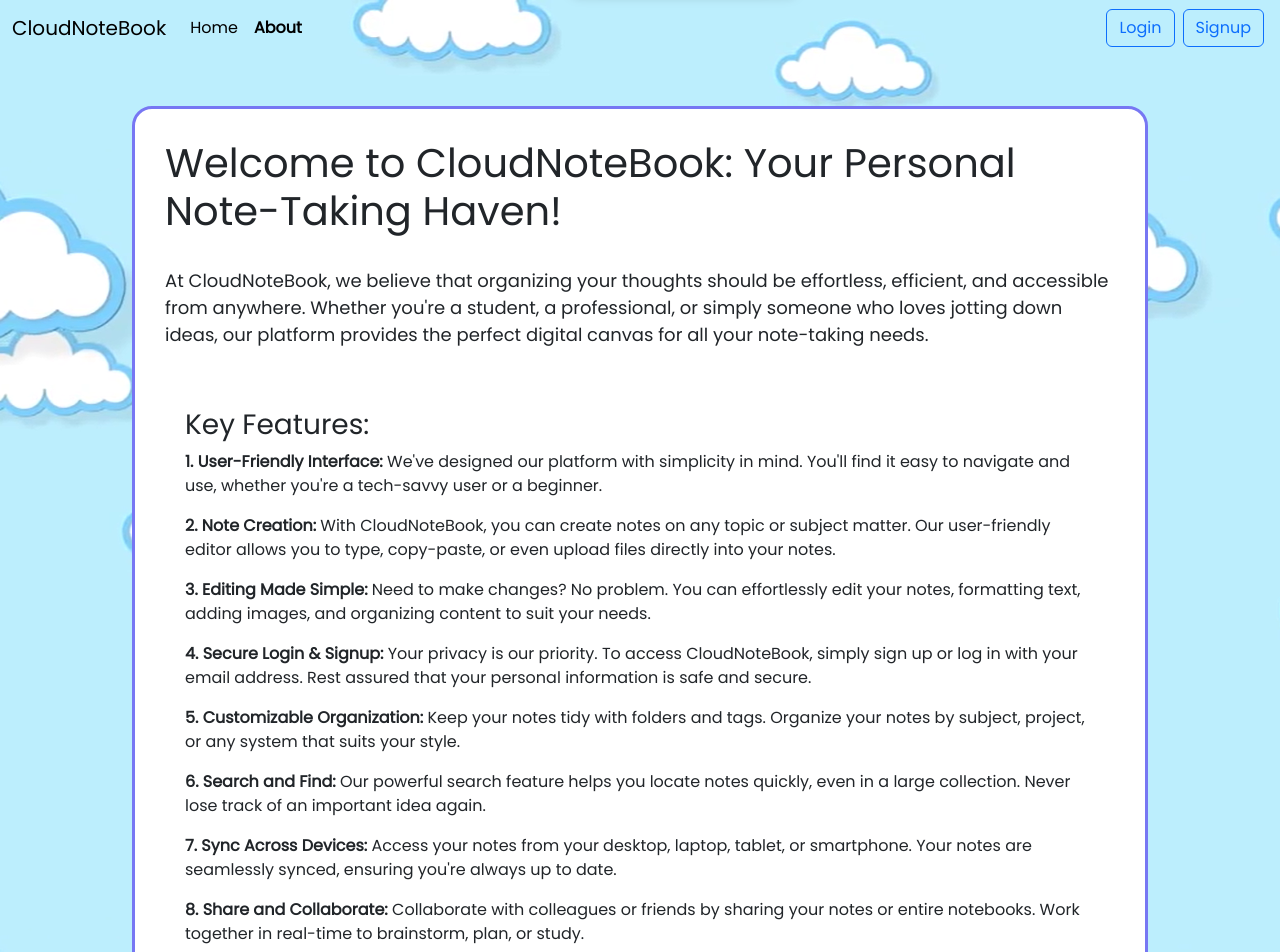
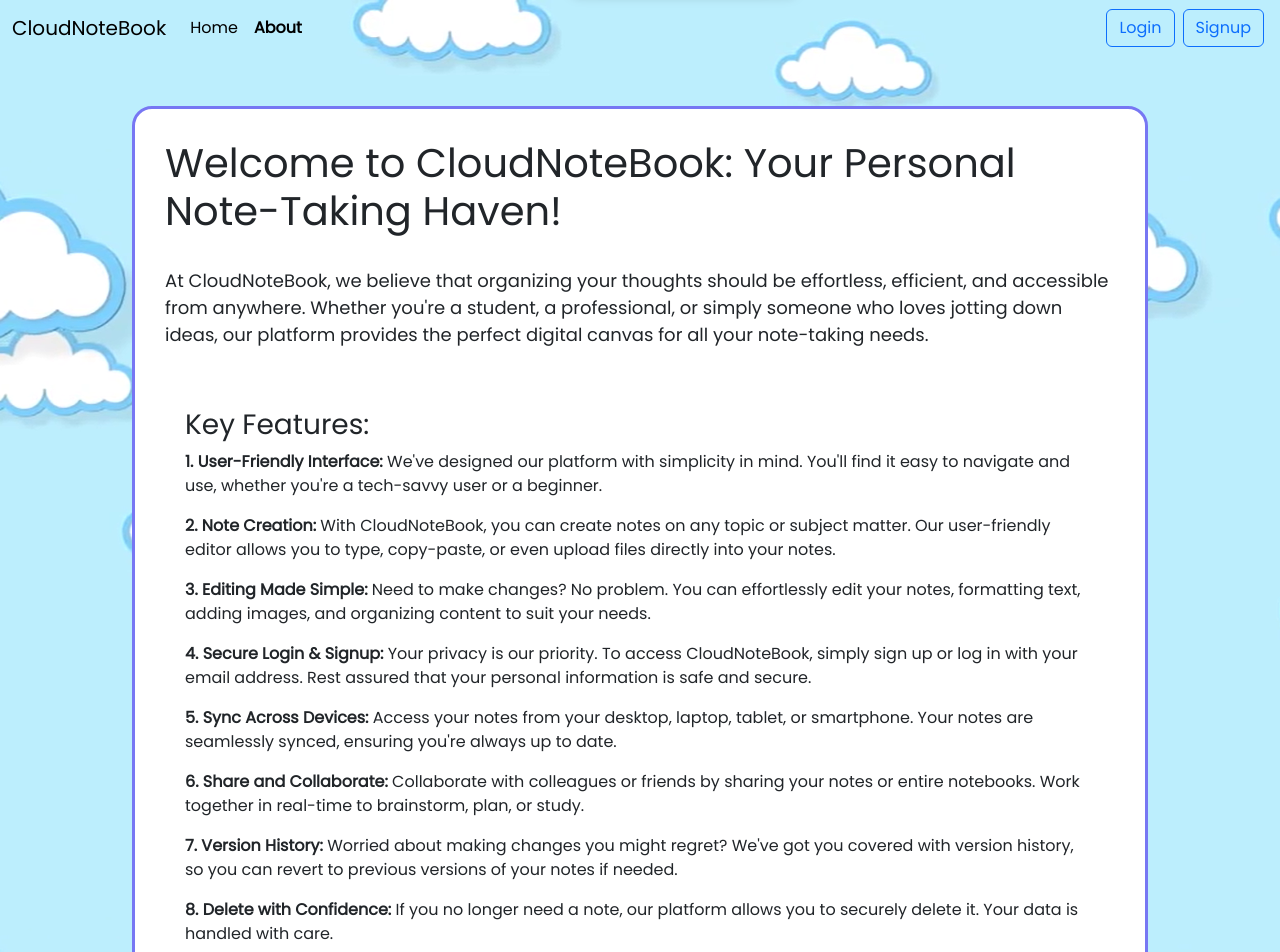
Before and after one commit to Ayush-Singh-Bhati/CloudNoteBook, a React (Create React App) app: page /about in a window 1280 px wide. Shown: the top 952 px of the page. Built offline with nearby package versions, Linux system fonts and the light colour scheme.

Commit message:
Add changes

```diff
--- a/src/componants/About.js
+++ b/src/componants/About.js
@@ -21,17 +21,13 @@ function About() {
 
         <p><b>4. Secure Login & Signup:</b> Your privacy is our priority. To access CloudNoteBook, simply sign up or log in with your email address. Rest assured that your personal information is safe and secure.</p>
 
-        <p><b>5. Customizable Organization:</b> Keep your notes tidy with folders and tags. Organize your notes by subject, project, or any system that suits your style.</p>
+        <p><b>5. Sync Across Devices:</b> Access your notes from your desktop, laptop, tablet, or smartphone. Your notes are seamlessly synced, ensuring you're always up to date.</p>
 
-        <p><b>6. Search and Find:</b> Our powerful search feature helps you locate notes quickly, even in a large collection. Never lose track of an important idea again.</p>
+        <p><b>6. Share and Collaborate:</b> Collaborate with colleagues or friends by sharing your notes or entire notebooks. Work together in real-time to brainstorm, plan, or study.</p>
 
-        <p><b>7. Sync Across Devices:</b> Access your notes from your desktop, laptop, tablet, or smartphone. Your notes are seamlessly synced, ensuring you're always up to date.</p>
+        <p><b>7. Version History:</b> Worried about making changes you might regret? We've got you covered with version history, so you can revert to previous versions of your notes if needed.</p>
 
-        <p><b>8. Share and Collaborate:</b> Collaborate with colleagues or friends by sharing your notes or entire notebooks. Work together in real-time to brainstorm, plan, or study.</p>
-
-        <p><b>9. Version History:</b> Worried about making changes you might regret? We've got you covered with version history, so you can revert to previous versions of your notes if needed.</p>
-
-        <p><b>10. Delete with Confidence:</b> If you no longer need a note, our platform allows you to securely delete it. Your data is handled with care.</p>
+        <p><b>8. Delete with Confidence:</b> If you no longer need a note, our platform allows you to securely delete it. Your data is handled with care.</p>
       </div>
 
       <div className={about.choice}>
--- a/src/cssModules/LoginSignup.module.css
+++ b/src/cssModules/LoginSignup.module.css
@@ -8,6 +8,8 @@
     border: 1px solid grey;
     border-radius: 40px;
     box-sizing: border-box;
+    box-shadow: 0 4px 8px 0 rgba(0, 0, 0, 0.2), 0 6px 20px 0 rgba(0, 0, 0, 0.19);
+    /* box-shadow: 10px 10px 10px ; */
 }
 
 .heading {
--- a/src/cssModules/add&editNote.module.css
+++ b/src/cssModules/add&editNote.module.css
@@ -7,6 +7,7 @@
     position: relative;
     border: 2px solid rgb(7, 189, 250);
     border-radius: 30px;
+    box-shadow: 0 6px 10px 0 rgba(0, 0, 0, 0.308), 0 8px 30px 0 rgba(0, 0, 0, 0.336);
 }
 
 .heading{
```
